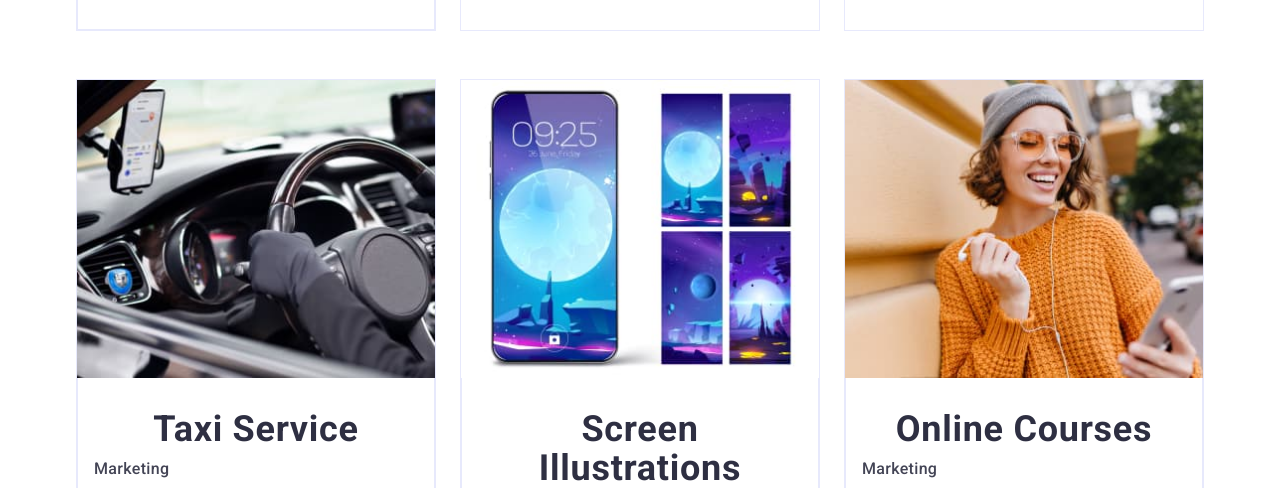
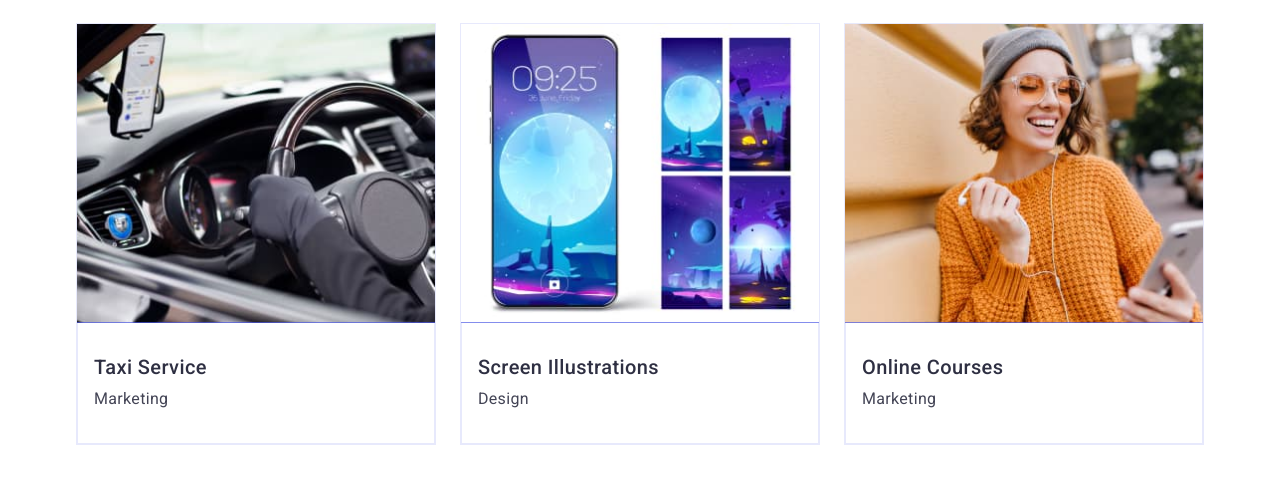
Before and after one commit to YaremaNatalia/goit-markup-hw-07, a plain HTML site: page portfolio.html in a window 1280 px wide. Shown: the part 735-1223 px from the top of the page. Drawn offline with nearby package versions, Linux system fonts and the light colour scheme.

Commit message:
add potfolio adaptive

```diff
--- a/css/desctop.css
+++ b/css/desctop.css
@@ -137,4 +137,24 @@
     flex-wrap: nowrap;
     gap: 120px;
   }
+
+  /* -----------PORTFOLIO----------- */
+
+.portfolio {
+  padding-top: 96px;
+  padding-bottom: 120x;
 }
+
+.filter-list {
+  margin-bottom: 72px;
+}
+
+.portfolio-list {
+  column-gap: var(--card-set-gap);
+  row-gap: calc(2 * var(--card-set-gap));
+}
+
+.portfolio-list > .item {
+  flex-basis: calc((100% - 2 * var(--card-set-gap)) / 3);
+}
+}
--- a/css/styles.css
+++ b/css/styles.css
@@ -716,22 +716,23 @@ body {
 
 /* -----------PORTFOLIO----------- */
 .portfolio {
-  padding-top: 96px;
+  padding-top: 56px;
+  padding-bottom: 48px;
 }
 
 .filter-list {
   display: flex;
+  flex-wrap: wrap;
   gap: var(--card-set-gap);
-  margin: 0 auto;
-  margin-bottom: 72px;
-  justify-content: center;
-  width: 586px;
+  row-gap: 16px;
+  margin-bottom: 48px;
+  width: 268px;
 }
 
 .filter-list .btn {
   display: flex;
-  padding: 12px 22px;
-  height: 48px;
+  padding: 8px 16px;
+  height: 40px;
 
   line-height: 1.5;
   color: var(--logo-brand-color);
@@ -754,13 +755,13 @@ body {
 .portfolio-list {
   display: flex;
   flex-wrap: wrap;
-  column-gap: var(--card-set-gap);
-  row-gap: calc(2 * var(--card-set-gap));
+  justify-content: center;
+  gap: 48px;
 }
 
 .portfolio-list > .item {
   display: block;
-  flex-basis: calc((100% - 2 * var(--card-set-gap)) / 3);
+  width: 396px;
   border: 1px solid var(--border-color);
   background-color: var(--main-background-color);
 
@@ -784,10 +785,17 @@ body {
 
 .portfolio-subtitle {
   margin-bottom: 8px;
+  text-align: start;
+  font-weight: 500;
+  font-size: 20px;
+  line-height: 1.2;
 }
 
 .portfolio-type {
+  font-weight: 400;
+
   color: var(--second-text-color);
+
 }
 
 .portfolio-img-wrapper {
--- a/css/tablet.css
+++ b/css/tablet.css
@@ -176,4 +176,36 @@
   padding: 24px;
   padding-top: 72px;
   }
+
+/* -----------PORTFOLIO----------- */
+
+.portfolio {
+  padding-top: 64px;
+  padding-bottom: 96px;
 }
+
+.filter-list {
+  flex-wrap: nowrap;
+  margin: 0 auto;
+  margin-bottom: 64px;
+  justify-content: center;
+  width: 586px;
+}
+
+.filter-list .btn {
+  padding: 12px 22px;
+  height: 48px;
+}
+
+.portfolio-list {
+  display: flex;
+  flex-wrap: wrap;
+  justify-content: center;
+  column-gap: var(--card-set-gap);
+  row-gap: 72px;
+}
+
+.portfolio-list > .item {
+  flex-basis: calc((100% - var(--card-set-gap)) / 2);
+}
+}
```
